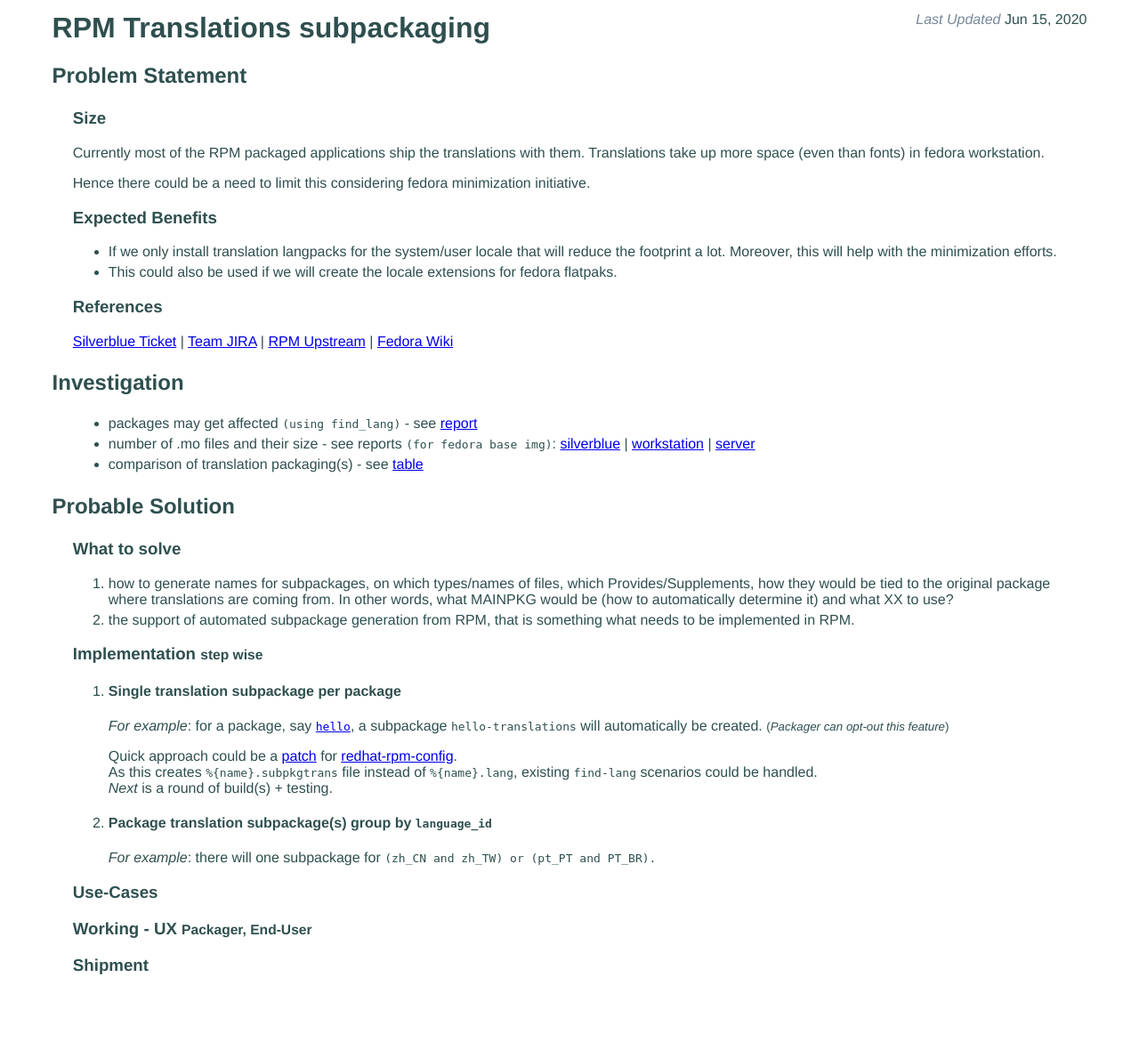
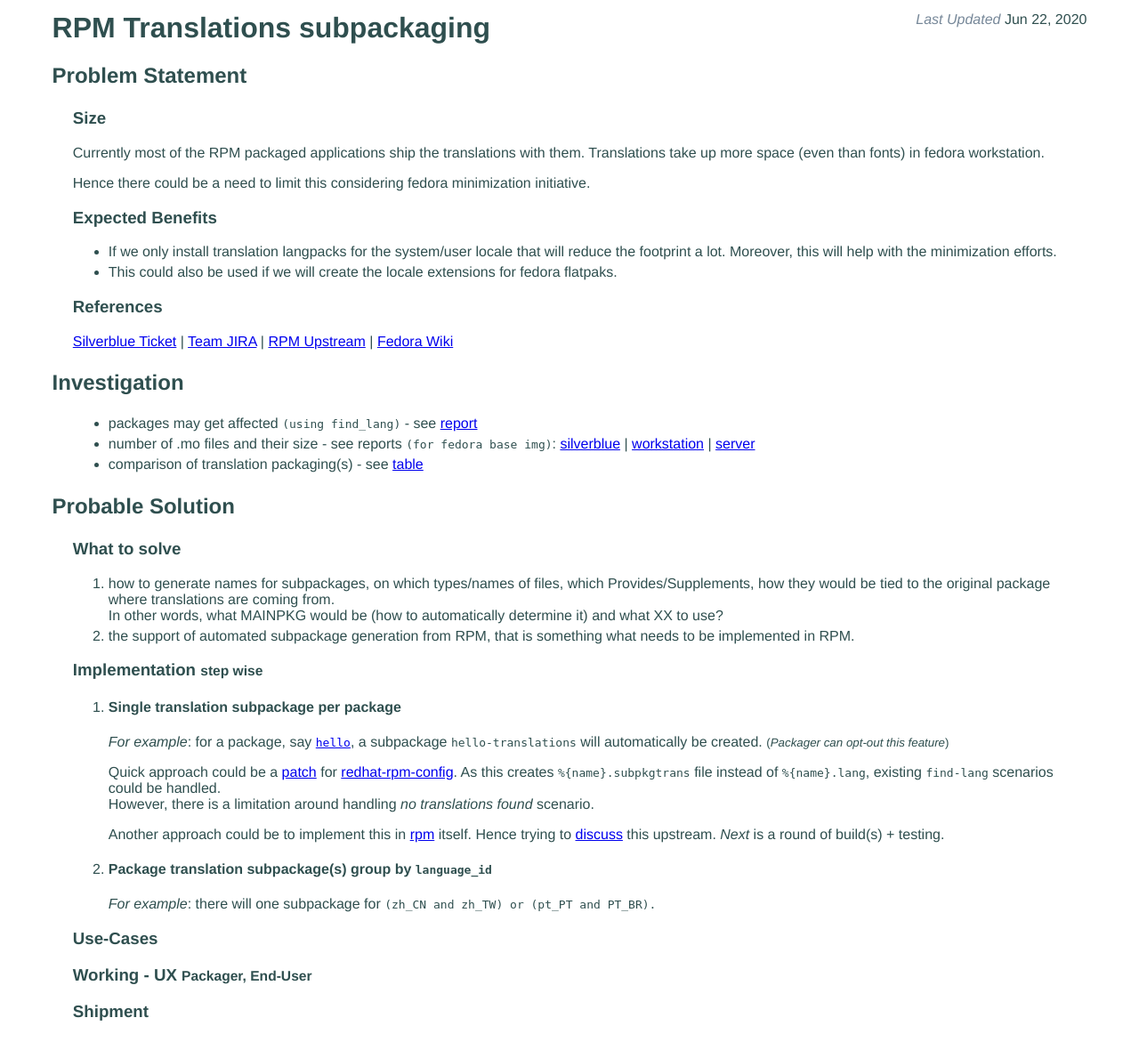
Before and after one commit to sundeep-anand/scope-i18n, a Django app: page / in a window 1280 px wide. Shown: the whole page at 89% size. Before the commit the page ends 1095 px from the top, so only its background shows below. Run offline with Django 3.2, Linux system fonts and the light colour scheme.

Commit message:
update rpm issue#1276

```diff
--- a/web/templates/index.html
+++ b/web/templates/index.html
@@ -2,7 +2,7 @@
 
 {% block body %}
 <div class="content">
-    <span class="pull-right"><i style="color: lightslategrey;">Last Updated</i> Jun 15, 2020</span>
+    <span class="pull-right"><i style="color: lightslategrey;">Last Updated</i> Jun 22, 2020</span>
     <h1>RPM Translations subpackaging</h1>
     <h2>Problem Statement</h2>
         <div class="sub-content">
@@ -38,7 +38,8 @@
         <div class="sub-content">
             <h3>What to solve</h3>
                 <ol>
-                    <li>how to generate names for subpackages, on which types/names of files, which Provides/Supplements, how they would be tied to the original package where translations are coming from. In other words, what MAINPKG would be (how to automatically determine it) and what XX to use?</li>
+                    <li>how to generate names for subpackages, on which types/names of files, which Provides/Supplements, how they would be tied to the original package where translations are coming from.<br/>
+                        In other words, what MAINPKG would be (how to automatically determine it) and what XX to use?</li>
                     <li>the support of automated subpackage generation from RPM, that is something what needs to be implemented in RPM.</li>
                 </ol>
             <h3>Implementation <small>step wise</small></h3>
@@ -50,9 +51,14 @@
                              a subpackage <code>hello-translations</code> will automatically be created. <small>(<i>Packager can opt-out this feature</i>)</small>
                         <p>
                             Quick approach could be a <a href="https://src.fedoraproject.org/rpms/redhat-rpm-config/pull-request/94" target="_blank">patch</a> for
-                            <a href="https://src.fedoraproject.org/rpms/redhat-rpm-config" target="_blank">redhat-rpm-config</a>.<br/>
-                            As this creates <code>%{name}.subpkgtrans</code> file instead of <code>%{name}.lang</code>, existing <code>find-lang</code> scenarios could be handled.
-                            <br/><i>Next</i> is a round of build(s) + testing.
+                            <a href="https://src.fedoraproject.org/rpms/redhat-rpm-config" target="_blank">redhat-rpm-config</a>.
+                            As this creates <code>%{name}.subpkgtrans</code> file instead of <code>%{name}.lang</code>, existing <code>find-lang</code>
+                            scenarios could be handled. <br/>However, there is a limitation around handling <i>no translations found</i> scenario.<br/>
+                        </p>
+                        <p>
+                            Another approach could be to implement this in <a href="https://github.com/rpm-software-management/rpm" target="_blank">rpm</a>
+                            itself. Hence trying to <a href="https://github.com/rpm-software-management/rpm/issues/1276" target="_blank">discuss</a> this upstream.
+                            <i>Next</i> is a round of build(s) + testing.
                         </p>
                     </div>
                 </li>
```
